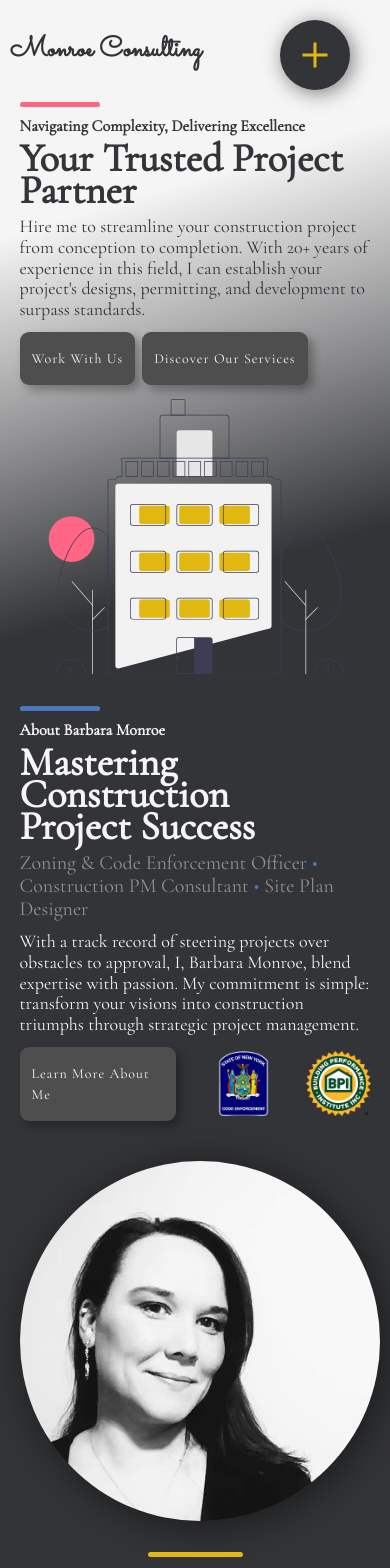
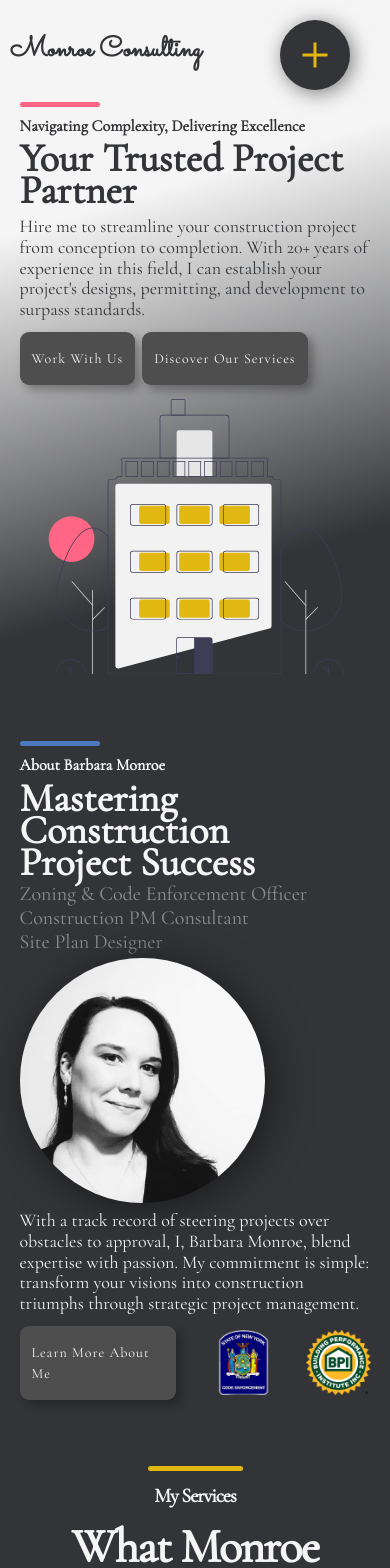
Before and after one commit to Caleb-Rogers/bmonroe-consulting, a Next.js app: page / in a window 390 px wide. Shown: the top 1568 px of the page. Built offline with nearby package versions, Linux system fonts and the light colour scheme.

Commit message:
About Sec Responsiveness

```diff
--- a/src/components/AboutSection/AboutSection.css
+++ b/src/components/AboutSection/AboutSection.css
@@ -45,16 +45,10 @@ body {
 
 .about-sec-container {
   display: flex;
-  flex-wrap: wrap-reverse;
   align-items: center;
   min-height: 100vh;
   max-width: 90%;
   margin: 0 auto;
-}
-
-.about-sec-container > * {
-  flex: 1 1 40em;
-  transition: margin-left 0.3s ease;
 }
 
 .about-sec-img {
@@ -64,12 +58,17 @@ body {
   box-shadow: 5px 5px 40px rgba(0, 0, 0, 0.5);
 }
 
+.img-hidden {
+  display: none;
+}
+
 .about-sec-text {
   display: flex;
   flex-direction: column;
   align-items: flex-end;
   text-align: right;
   margin: 0 auto;
+  max-width: 60%;
 }
 
 .about-sec-line {
@@ -198,22 +197,22 @@ body {
 /* Switch from Landscape to Portrait */
 @media only screen and (max-width: 903px) {
   .about-sec-container {
+    display: flex;
     align-items: flex-start;
     min-height: 80%;
     max-width: 90%;
-    gap: 40px;
   }
   .about-sec-img-box {
-    text-align: center;
-    margin-bottom: calc(0% + 9%);
+    margin-bottom: calc(0% + 2%);
   }
   .about-sec-img {
-    max-width: 103%;
+    max-width: 70%;
   }
   .about-sec-text {
     align-items: flex-start;
     text-align: left;
-    margin-top: calc(0% + 9%);
+    margin: calc(10% + 9%) 0 0;
+    max-width: 100%;
   }
   .about-sec-sub-heading {
     font-weight: 700;
@@ -225,11 +224,20 @@ body {
   .about-sec-titles {
     margin-bottom: 10px;
   }
+  .about-sec-titles span {
+    display: flex;
+    flex-direction: column;
+    line-height: 0.6;
+  }
+  .dot {
+    visibility: collapse;
+  }
   .about-sec-description {
     margin-bottom: 12px;
   }
   .about-sec-cta {
     flex-direction: row-reverse;
+    margin: 0 0 calc(10% + 9%);
   }
   .about-sec-btn {
     overflow: visible;
--- a/src/components/AboutSection/AboutSection.js
+++ b/src/components/AboutSection/AboutSection.js
@@ -14,11 +14,13 @@ export default function AboutSection() {
     const tertiaryBtn = document.querySelector(".tertiary-btn");
     const aboutText = document.querySelector(".about-sec-text");
     const aboutImg = document.querySelector(".about-sec-img-box");
+    const desktopImg = document.getElementById("desktop");
+    const mobileImg = document.getElementById("mobile");
     const heroOverlay = document.querySelector(".about-overlay");
     var isMobile = false;
 
       // Check if the elements are found in the DOM
-      if (!tertiaryBtn || !aboutText || !aboutImg || !heroOverlay) {
+      if (!tertiaryBtn || !desktopImg || !mobileImg || !aboutText || !aboutImg || !heroOverlay) {
         console.error("One or more elements not found in the DOM");
         return;
       }
@@ -26,11 +28,15 @@ export default function AboutSection() {
     // Check viewport width on load and resize
     function checkViewportWidth() {
       var viewportWidth = window.innerWidth || document.documentElement.clientWidth;
-      if (viewportWidth <= 998) {
+      if (viewportWidth <= 903) {
         tertiaryBtn.classList.remove("tertiary-btn");
+        desktopImg.classList.add("img-hidden");
+        mobileImg.classList.remove("img-hidden");
         isMobile = true;
       } else {
         tertiaryBtn.classList.add("tertiary-btn");
+        desktopImg.classList.remove("img-hidden");
+        mobileImg.classList.add("img-hidden");
         isMobile = false;
       }
     }
@@ -62,7 +68,7 @@ export default function AboutSection() {
     <section className="about-section">
       <div className="about-overlay"></div>
       <div className="about-sec-container">
-        <div className="about-sec-img-box">
+        <div className="about-sec-img-box desktop-img" id="desktop">
           <img src="headshot.png" className="about-sec-img" alt="B. Monroe Headshot" />
         </div>
         <div className="about-sec-text">
@@ -70,6 +76,9 @@ export default function AboutSection() {
           <h2 className="about-sec-sub-heading">About Barbara Monroe</h2>
           <h1 className="about-sec-heading">Mastering Construction<br></br>Project Success</h1>
           <h3 className="about-sec-titles"><span>Zoning & Code Enforcement Officer</span><span className="dot"> • </span><span>Construction PM Consultant</span><span className="dot"> • </span><span>Site Plan Designer</span></h3>
+          <div className="about-sec-img-box mobile-img" id="mobile">
+            <img src="headshot.png" className="about-sec-img" alt="B. Monroe Headshot" />
+          </div>
           <p className="about-sec-description">
             With a track record of steering projects over obstacles to approval,
             I, Barbara Monroe, blend expertise with passion. My commitment is simple:
```
